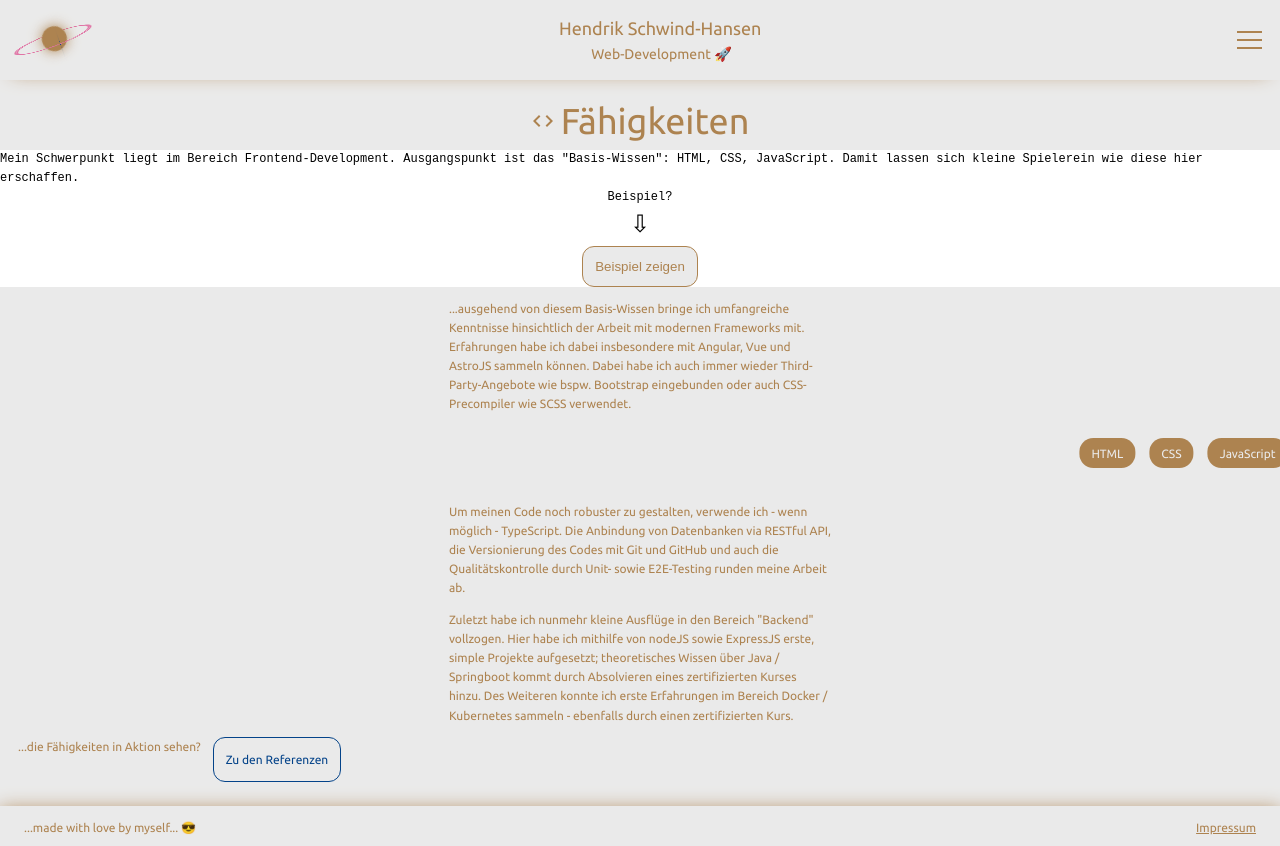
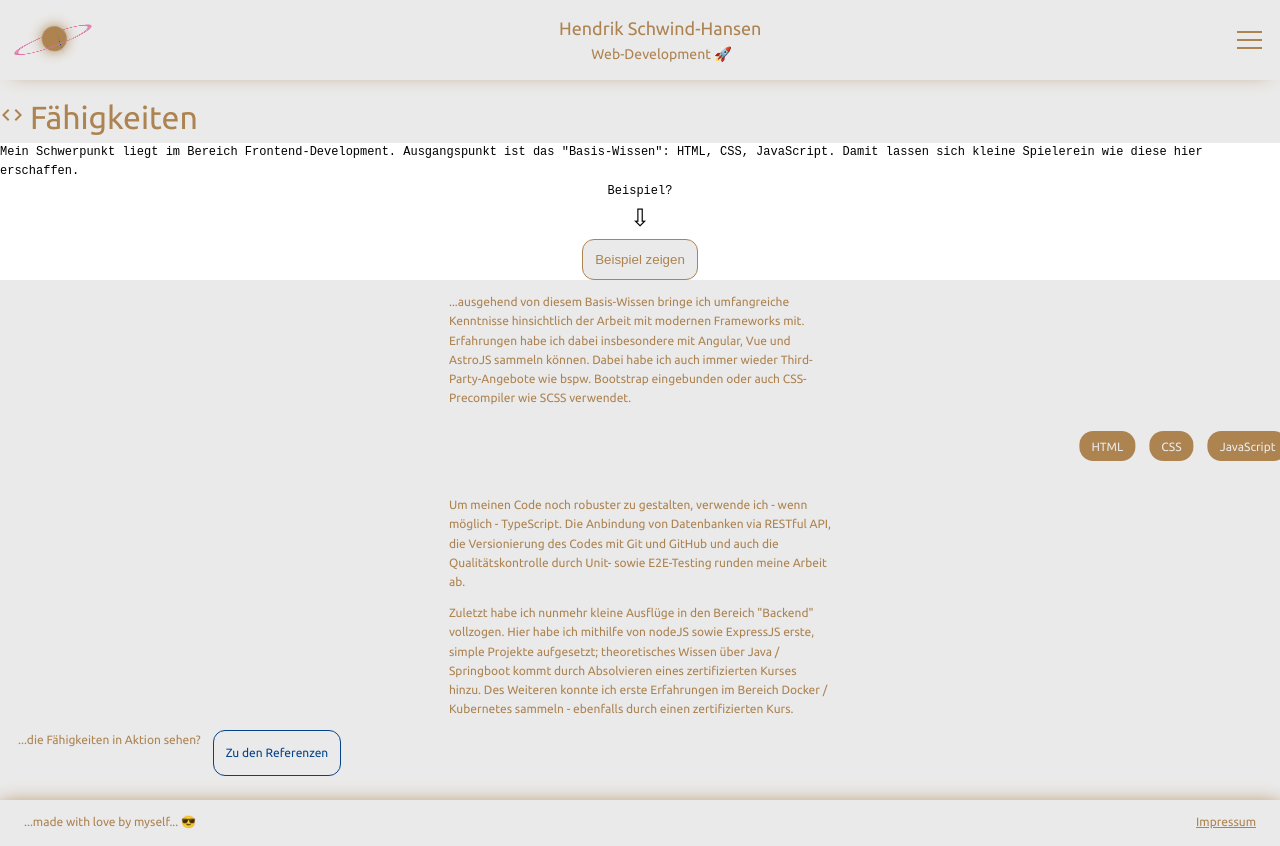
Before and after one commit to hsh420/homepage_hsh, a Vue app: page /skills in a window 1280 px wide. Built offline with nearby package versions, Linux system fonts and the light colour scheme.

Commit message:
fixed several small things :-)

```diff
--- a/src/components/HeroPicComponent.vue
+++ b/src/components/HeroPicComponent.vue
@@ -1,14 +1,13 @@
 <script lang="ts" setup>
 import HendrikSH from '@/assets/images/HendrikSH_freigestellt.png'
 import ButtonComponent from './ButtonComponent.vue'
+import WavingHandIcon from '@/assets/icons/waving_hand_24dp_E8EAED_FILL0_wght400_GRAD0_opsz24.svg?raw'
 import '@/assets/base.css'
 </script>
 
 <template>
   <div class="hero__wrapper">
-    <div class="hero__pic-container">
-      <img class="hero__pic-image" :src="HendrikSH" alt="Porträt Hendrik Schwind-Hansen" />
-    </div>
+    <span v-html="WavingHandIcon" class="hero__icon"></span>
     <div class="hero__text">
       <h1>Willkommen!</h1>
       <p>Egal ob einfache Homepage oder komplexe Webanwendung: Let's get things done!</p>
@@ -17,13 +16,22 @@ import '@/assets/base.css'
     <div class="hero__action">
       <ButtonComponent link="overview" text="Jetzt mehr erfahren!" className="accent" size="xl" />
     </div>
+    <div class="hero__pic-container">
+      <img class="hero__pic-image" :src="HendrikSH" alt="Porträt Hendrik Schwind-Hansen" />
+    </div>
   </div>
 </template>
 
-<style>
+<style scoped>
 .hero__wrapper {
-  height: calc(100vh - 140px);
+  height: calc(100vh - 144px);
   overflow: hidden;
+}
+.hero__icon {
+  display: flex;
+  justify-content: center;
+  margin: 12px 0;
+  animation: shake 4s ease-in-out infinite;
 }
 .hero__pic-container {
   position: absolute;
@@ -46,7 +54,7 @@ import '@/assets/base.css'
 }
 .hero__arrow {
   font-size: 1.5rem;
-  animation: bounce 2s linear infinite;
+  animation: bounce 4s linear infinite;
 }
 .hero__action {
   display: flex;
@@ -64,4 +72,22 @@ import '@/assets/base.css'
     transform: translateY(-10px);
   }
 }
+
+@keyframes shake {
+  0% {
+    transform: rotate(-20deg);
+  }
+  50% {
+    transform: rotate(20deg);
+  }
+  100% {
+    transform: rotate(-20deg);
+  }
+}
+
+@media screen and (min-height: 800px) {
+  .hero__icon {
+    margin-top: 60px;
+  }
+}
 </style>
--- a/src/views/AboutMeView.vue
+++ b/src/views/AboutMeView.vue
@@ -80,6 +80,7 @@ import HendrikUrlaub from '@/assets/images/HendrikUrlaub.jpeg'
 }
 .icon {
   margin-right: 6px;
+  line-height: 1.6;
 }
 h1 {
   text-align: center;
--- a/src/views/ContactView.vue
+++ b/src/views/ContactView.vue
@@ -6,11 +6,15 @@ import HendrikSH from '@/assets/images/HendrikSH_freigestellt.png'
 import HomeIcon from '@/assets/icons/home_24dp_E8EAED_FILL0_wght400_GRAD0_opsz24.svg?raw'
 import MailIcon from '@/assets/icons/mail_24dp_E8EAED_FILL0_wght400_GRAD0_opsz24.svg?raw'
 import PhoneIcon from '@/assets/icons/phone_iphone_24dp_E8EAED_FILL0_wght400_GRAD0_opsz24.svg?raw'
+import ContactIcon from '@/assets/icons/contact_mail_24dp_E8EAED_FILL0_wght400_GRAD0_opsz24.svg?raw'
 </script>
 
 <template>
   <article>
-    <h1>Kontakt</h1>
+    <div class="flex-center">
+      <span v-html="ContactIcon" class="icon"></span>
+      <h1 class="headline">Kontakt</h1>
+    </div>
     <div class="contact-container">
       <div class="address-container">
         <div>
@@ -68,6 +72,17 @@ import PhoneIcon from '@/assets/icons/phone_iphone_24dp_E8EAED_FILL0_wght400_GRA
 </template>
 
 <style scoped>
+.flex-center {
+  display: flex;
+  align-items: center;
+}
+.icon {
+  margin-right: 6px;
+  line-height: 1.6;
+}
+.headline {
+  line-height: 1.6;
+}
 .icon-desc {
   text-align: center;
 }
--- a/src/views/OverviewView.vue
+++ b/src/views/OverviewView.vue
@@ -34,14 +34,14 @@ const cards = [
     text: 'Chronologische Darstellung meiner bisheringen beruflichen Stationen mit Auflistung der jeweiligen Tätigkeiten / Technologien.',
     iconSrc: engineerIcon,
     alt: 'Engineer Icon',
-    routerLink: 'references'
+    routerLink: 'experience'
   },
   {
     headline: 'Kontakt',
     text: 'Alle Kontaktmöglichkeiten auf einen Blick: von Social-Media über Telefon bis hin zur Adresse für analoges Mailing. ;-)',
-    iconSrc: previewIcon,
+    iconSrc: contactIcon,
     alt: 'Preview Icon',
-    routerLink: 'experience'
+    routerLink: 'contact'
   }
 ]
 </script>
--- a/src/views/ReferencesView.vue
+++ b/src/views/ReferencesView.vue
@@ -75,11 +75,12 @@ import MobileFerberDigital from '@/assets/images/Mobile_FerberDigital.png'
   align-items: center;
 }
 .icon {
-  line-height: 1;
+  line-height: 1.6;
   margin-right: 6px;
 }
 .title {
   font-size: 2rem;
+  line-height: 1.6;
 }
 .preview-section {
   padding: 36px 0;
--- a/src/views/SkillView.vue
+++ b/src/views/SkillView.vue
@@ -42,7 +42,7 @@ const skills = [
   <article>
     <div class="flex-center">
       <span class="icon" v-html="codeIcon"></span>
-      <h1>Fähigkeiten</h1>
+      <h1 class="headline">Fähigkeiten</h1>
     </div>
     <div :class="placeholder">
       <div>
@@ -62,7 +62,7 @@ const skills = [
         />
       </div>
     </div>
-    <div class="flex-center">
+    <div class="text-container">
       <p class="text">
         ...ausgehend von diesem Basis-Wissen bringe ich umfangreiche Kenntnisse hinsichtlich der
         Arbeit mit modernen Frameworks mit. Erfahrungen habe ich dabei insbesondere mit Angular, Vue
@@ -75,14 +75,14 @@ const skills = [
         <span v-for="skill of skills" class="skill">{{ skill }}</span>
       </div>
     </div>
-    <div class="flex-center">
+    <div class="text-container">
       <p class="text">
         Um meinen Code noch robuster zu gestalten, verwende ich - wenn möglich - TypeScript. Die
         Anbindung von Datenbanken via RESTful API, die Versionierung des Codes mit Git und GitHub
         und auch die Qualitätskontrolle durch Unit- sowie E2E-Testing runden meine Arbeit ab.
       </p>
     </div>
-    <div class="flex-center">
+    <div class="text-container">
       <p class="text">
         Zuletzt habe ich nunmehr kleine Ausflüge in den Bereich "Backend" vollzogen. Hier habe ich
         mithilfe von nodeJS sowie ExpressJS erste, simple Projekte aufgesetzt; theoretisches Wissen
@@ -98,20 +98,29 @@ const skills = [
   </article>
 </template>
 
-<style>
+<style scoped>
+.flex-center {
+  display: flex;
+  align-items: center;
+}
 .icon {
-  line-height: 0;
+  line-height: 1.6;
+  margin-right: 6px;
 }
-.flex-center {
+.headline {
+  line-height: 1.6;
+  font-size: 2rem;
+}
+.text-container {
   display: flex;
   justify-content: center;
   gap: 6px;
   align-items: center;
 }
-.flex-center + .flex-center {
+.text-container + .text-container {
   margin-top: 12px;
 }
-.flex-center:nth-child(1) {
+.text-container:nth-child(1) {
   font-size: 1.5rem;
 }
 .placeholder {
```
Also changed, not shown: src/assets/icons/waving_hand_24dp_E8EAED_FILL0_wght400_GRAD0_opsz24.svg (added).
